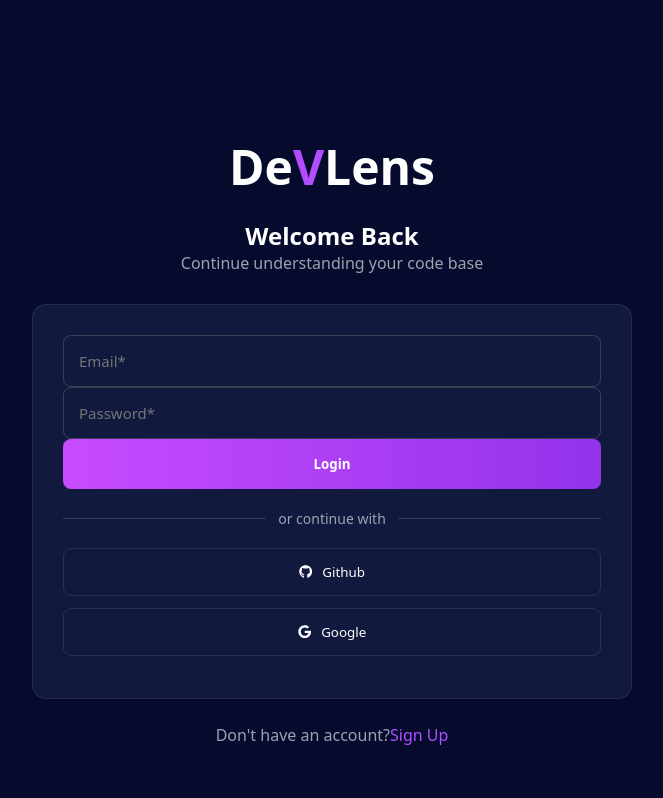
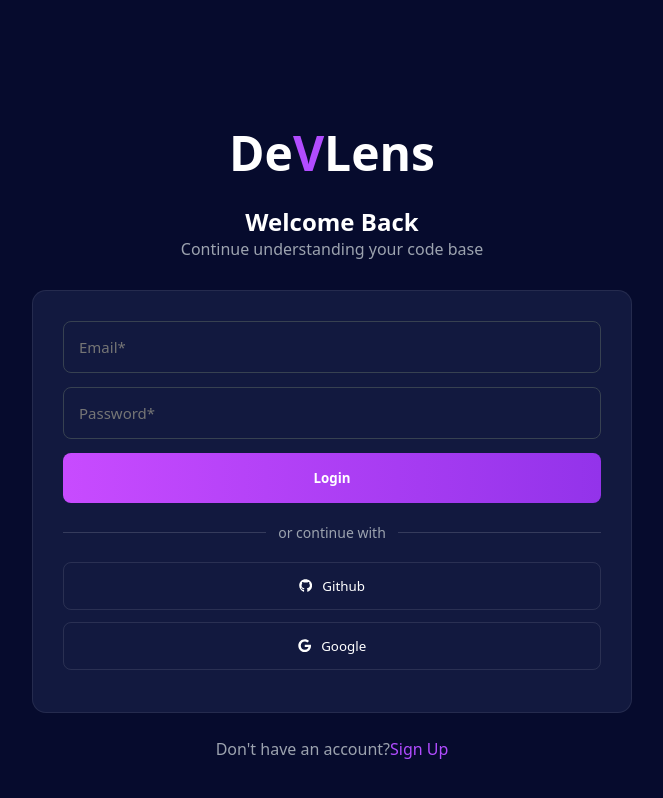
Before and after one commit to Ragamaie-Nagineni/DeVLens, a React app in the folder frontend/: page /login in a window 1280 px wide. Shown: the top 798 px of the page, without its empty margins (308-971 px from the left). Built offline with nearby package versions, Linux system fonts and the light colour scheme; the HTML template or start-up script is replaced by a standard one.

Commit message:
Added spacing in the signup and login page

```diff
--- a/frontend/src/components/signup/Signup.css
+++ b/frontend/src/components/signup/Signup.css
@@ -48,6 +48,7 @@
   border-radius: 8px;
   color: white;
   font-size: 15px;
+  margin-bottom: 14px;
 }
 
 .form input:focus {
```
